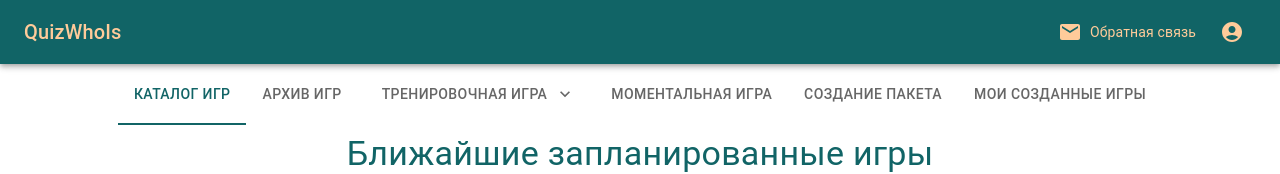
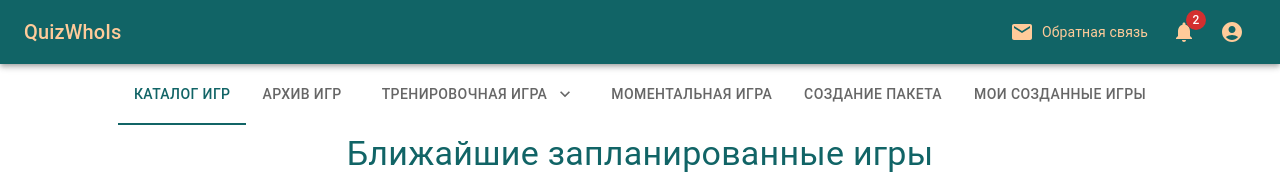
Before and after one commit to veatik90/QuizWhois, a React (Create React App) app: page /catalog in a window 1280 px wide. Shown: the top 174 px of the page. Built offline with nearby package versions, Linux system fonts and the light colour scheme.

Commit message:
feat: add page

```diff
--- a/src/App.tsx
+++ b/src/App.tsx
@@ -12,6 +12,7 @@ import { Routes } from './configs/routes';
 import { CreatedGamesPage } from './pages/CreatedGames';
 import { InstantGamePage } from './pages/InstantGame';
 import { GamesArchivePage } from './pages/GamesArchive';
+import { Notifications } from './pages/Notifications';
 
 const App: FC = () => {
   return (
@@ -45,6 +46,9 @@ const App: FC = () => {
         <Route path={Routes.ARCHIVE}>
           <GamesArchivePage />
         </Route>
+        <Route path={Routes.NOTIFICATIONS}>
+          <Notifications />
+        </Route>
         <Route path={Routes.NOT_FOUND}>
           <NotFound />
         </Route>
--- a/src/components/Header/index.tsx
+++ b/src/components/Header/index.tsx
@@ -8,15 +8,19 @@ import {
   Menu,
   MenuItem,
   Button,
+  Badge,
 } from '@mui/material';
 import React, { FC, useState } from 'react';
 import AccountCircle from '@mui/icons-material/AccountCircle';
+import NotificationsIcon from '@mui/icons-material/Notifications';
 import CheckIcon from '@mui/icons-material/Check';
 import Switch from '@mui/material/Switch';
 import { NavLink } from 'react-router-dom';
 import { BoxStyled, SecondaryTextWithBorderStyled, LoginTypographyStyled, LogoutStyled } from './styles';
 import { IUserInfo } from './interfaces';
 import { Feedback } from '../Feedback';
+import { PACKS } from '../../pages/Notifications/constants';
+import { Pack } from '../../pages/Notifications/interfaces';
 
 export const Header: FC = () => {
   const [isAuth, setIsAuth] = useState(true);
@@ -26,7 +30,9 @@ export const Header: FC = () => {
     login: 'user',
     roles: { isAdmin: true, isPlayer: false },
   });
-
+  // eslint-disable-next-line @typescript-eslint/no-unused-vars
+  const [packs, setPacks] = useState<Pack[]>(PACKS);
+  const filteredPacks = packs.filter((p) => p.isDraft === true);
   const handleChange = (event: React.ChangeEvent<HTMLInputElement>) => {
     setIsAuth(event.target.checked);
   };
@@ -97,6 +103,17 @@ export const Header: FC = () => {
             <div>
               <Feedback />
               <IconButton
+                component={NavLink}
+                to="/notifications"
+                size="large"
+                aria-label="notifications"
+                color="inherit"
+              >
+                <Badge badgeContent={filteredPacks.length} color="error">
+                  <NotificationsIcon />
+                </Badge>
+              </IconButton>
+              <IconButton
                 size="large"
                 aria-label="account of current user"
                 aria-controls="menu-appbar"
--- a/src/configs/routes.ts
+++ b/src/configs/routes.ts
@@ -11,4 +11,5 @@ export enum Routes {
   RANDOM_PACK = '/training/randomPack',
   RANDOM_QUESTION = '/training/randomQuestion',
   MY_CREATED_GAMES = '/created-games',
+  NOTIFICATIONS = '/notifications',
 }
--- /dev/null
+++ b/src/pages/Notifications/constants.ts
@@ -0,0 +1,20 @@
+export const PACKS = [
+  {
+    id: 1,
+    name: 'It is example name',
+    description: 'It is example description',
+    isDraft: true,
+  },
+  {
+    id: 2,
+    name: 'namenamenamename',
+    description: 'descriptiondescriptiondescription',
+    isDraft: true,
+  },
+  {
+    id: 3,
+    name: 'namenamenamename',
+    description: 'descriptiondescriptiondescription',
+    isDraft: false,
+  },
+];
--- /dev/null
+++ b/src/pages/Notifications/index.tsx
@@ -0,0 +1,32 @@
+import { FC, useState } from 'react';
+import { Stack, Container } from '@mui/material';
+import ErrorOutlineIcon from '@mui/icons-material/ErrorOutline';
+import { PaperStyled, DivStyled } from './styles';
+import { Pack } from './interfaces';
+import { PACKS } from './constants';
+
+export const Notifications: FC = () => {
+  const [packs, setPacks] = useState<Pack[]>(PACKS);
+  const filteredPacks = packs.filter((p) => p.isDraft === true);
+  console.log(setPacks);
+  return (
+    <Container component="main" maxWidth="md">
+      <Stack mt={3} direction="column" justifyContent="flex-start" alignItems="stretch" spacing={2}>
+        {filteredPacks ? (
+          filteredPacks.map((p) => (
+            <PaperStyled sx={{ bgcolor: 'secondary.contrastText' }}>
+              <DivStyled>
+                <ErrorOutlineIcon />
+                &nbsp;&nbsp; Не завершено создание пакета&nbsp;&quot;
+                {p.name}
+                &quot;
+              </DivStyled>
+            </PaperStyled>
+          ))
+        ) : (
+          <>Список уведомлений пуст</>
+        )}
+      </Stack>
+    </Container>
+  );
+};
--- /dev/null
+++ b/src/pages/Notifications/interfaces.ts
@@ -0,0 +1,11 @@
+/** Интерфейс пакета */
+export interface Pack {
+  /** id пакета */
+  id: number;
+  /** Название  */
+  name: string;
+  /** Описание  */
+  description: string;
+  /** завершенный/незавершенный */
+  isDraft: boolean;
+}
--- /dev/null
+++ b/src/pages/Notifications/styles.ts
@@ -0,0 +1,11 @@
+import { Paper } from '@mui/material';
+import styled from 'styled-components';
+
+export const PaperStyled = styled(Paper)`
+  padding: 0.5em 1em;
+`;
+export const DivStyled = styled.div`
+  display: flex;
+  align-items: center;
+  flex-wrap: wrap;
+`;
```
Also changed, not shown: 1 other file (tests, documents, lock files or other folders).
